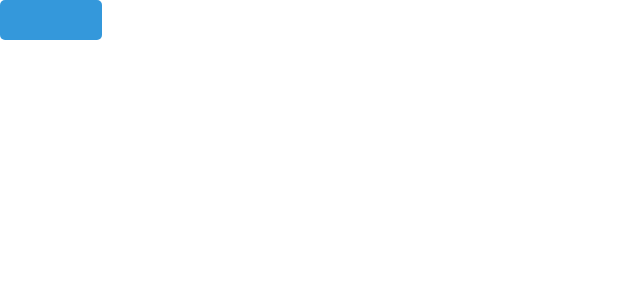
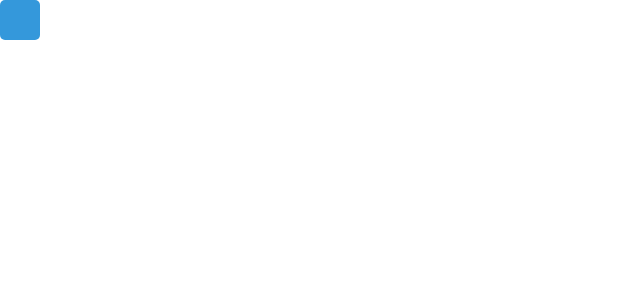
Before and after one commit to AhmadSerhall/innovativeML, a React (Create React App) app in the folder frontend/: page /test in a window 1280 px wide. Shown: the top 300 px of the page, without its empty margins (0-640 px from the left). Built offline with nearby package versions, Linux system fonts and the light colour scheme.

Commit message:
adjusted something in the button style gave width:auto

```diff
--- a/frontend/src/components/Button/style.css
+++ b/frontend/src/components/Button/style.css
@@ -8,7 +8,7 @@
     color: #fff;
     transition: background-color 0.3s ease, color 0.3s ease;
     height: 2.5rem;
-    width:8%;
+    width:auto;
 
   }
 
```
